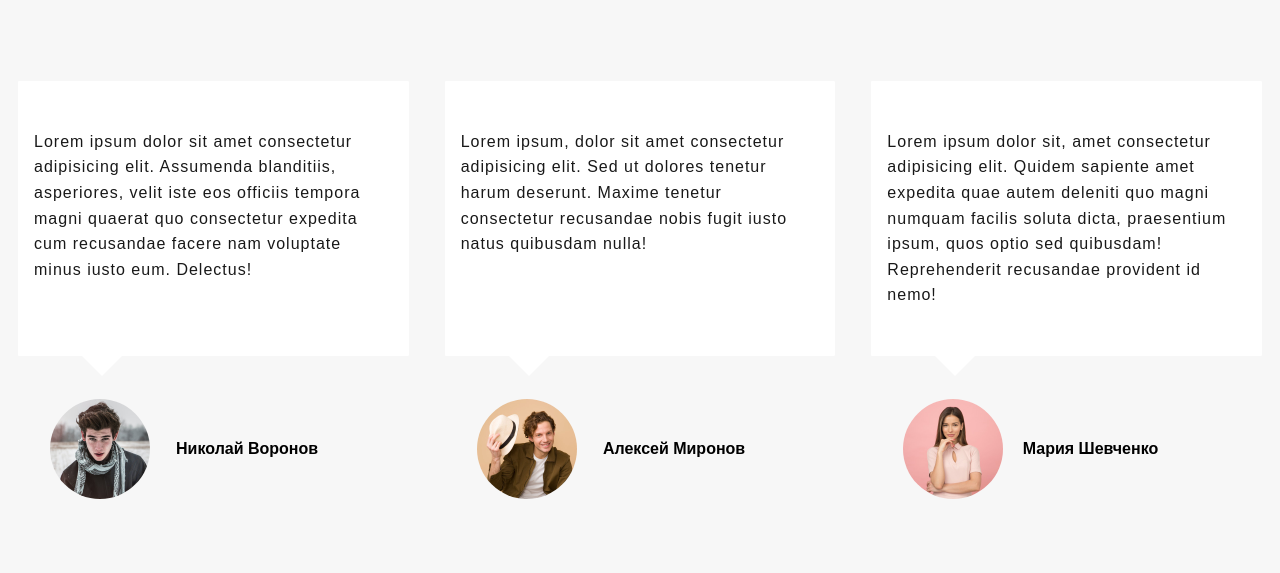
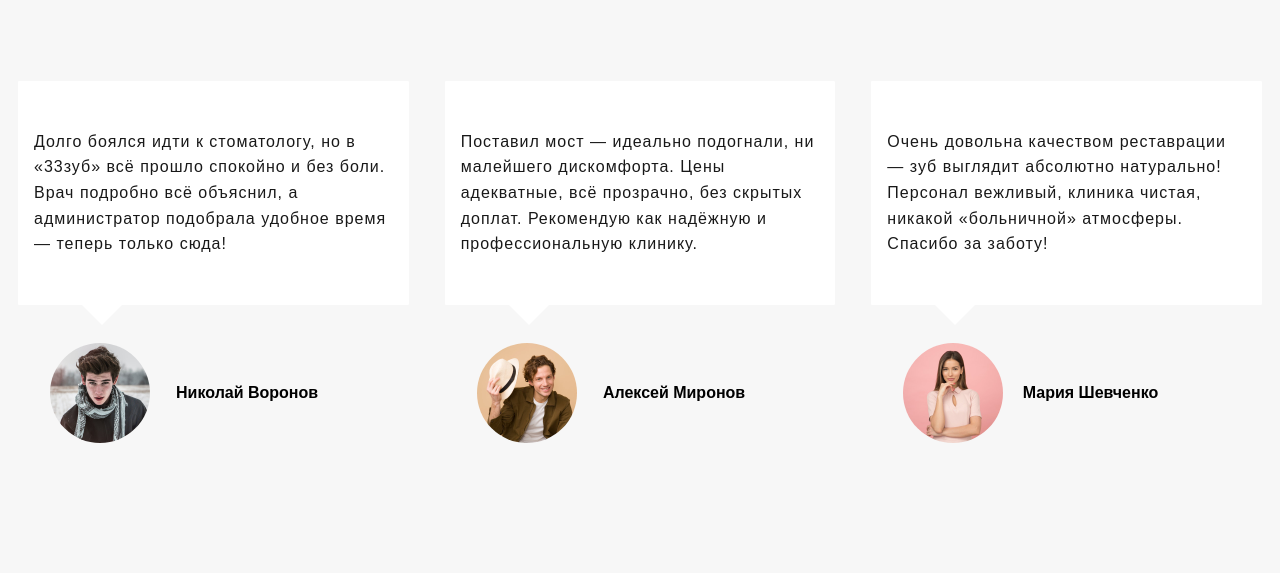
Before and after one commit to cherrry-rin/33teeth.github.io, a plain HTML site: page index.html in a window 1280 px wide. Shown: the part 3800-4373 px from the top of the page. Drawn offline with Linux system fonts and the light colour scheme; a web font is replaced by a local one.

Commit message:
index.html

```diff
--- a/index.html
+++ b/index.html
@@ -199,7 +199,7 @@
 
                 <div class = "test-row">
                     <div class = "test-item">
-                        <p class = "text">Lorem ipsum dolor sit amet consectetur adipisicing elit. Assumenda blanditiis, asperiores, velit iste eos officiis tempora magni quaerat quo consectetur expedita cum recusandae facere nam voluptate minus iusto eum. Delectus!</p>
+                        <p class = "text">Долго боялся идти к стоматологу, но в «33зуб» всё прошло спокойно и без боли. Врач подробно всё объяснил, а администратор подобрала удобное время — теперь только сюда!</p>
                         <div class = "test-item-info">
                             <img src = "images/test-1.jpg" alt = "testimonial">
                             <div>
@@ -209,7 +209,7 @@
                     </div>
 
                     <div class = "test-item">
-                        <p class = "text">Lorem ipsum, dolor sit amet consectetur adipisicing elit. Sed ut dolores tenetur harum deserunt. Maxime tenetur consectetur recusandae nobis fugit iusto natus quibusdam nulla!</p>
+                        <p class = "text">Поставил мост — идеально подогнали, ни малейшего дискомфорта. Цены адекватные, всё прозрачно, без скрытых доплат. Рекомендую как надёжную и профессиональную клинику.</p>
                         <div class = "test-item-info">
                             <img src = "images/test-2.jpg" alt = "testimonial">
                             <div>
@@ -219,7 +219,7 @@
                     </div>
 
                     <div class = "test-item">
-                        <p class = "text">Lorem ipsum dolor sit, amet consectetur adipisicing elit. Quidem sapiente amet expedita quae autem deleniti quo magni numquam facilis soluta dicta, praesentium ipsum, quos optio sed quibusdam! Reprehenderit recusandae provident id nemo!</p>
+                        <p class = "text">Очень довольна качеством реставрации — зуб выглядит абсолютно натурально! Персонал вежливый, клиника чистая, никакой «больничной» атмосферы. Спасибо за заботу!</p>
                         <div class = "test-item-info">
                             <img src = "images/test-3.jpg" alt = "testimonial">
                             <div>
```
